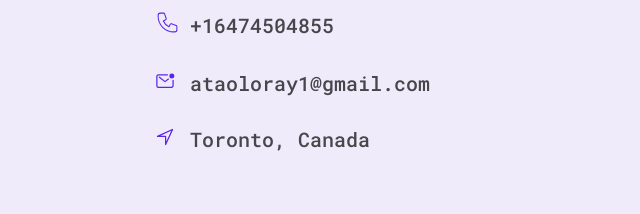
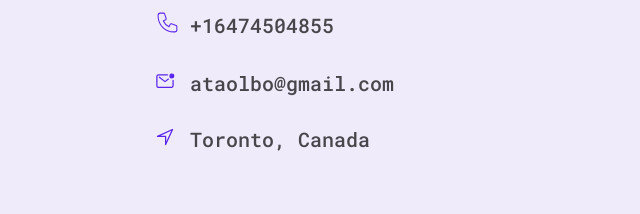
Before and after one commit to abothegod/ataolboray, a plain HTML site: page pages/contact.html in a window 1280 px wide. Shown: the part 475-689 px from the top of the page, 0-640 px from the left. Drawn offline with nearby package versions, Linux system fonts and the light colour scheme.

Commit message:
contact page update

```diff
--- a/pages/contact.html
+++ b/pages/contact.html
@@ -152,7 +152,7 @@
 											></ion-icon>
 										</span>
 										<span class="text"
-											>ataoloray1@gmail.com</span
+											>ataolbo@gmail.com</span
 										>
 									</a>
 								</li>
@@ -205,7 +205,7 @@
 					<div class="right">
 						<div class="form-wrapper">
 							<form
-								action="mailto:ataoloray1@gmail.com"
+								action="mailto:ataolbo@gmail.com"
 								method="post"
 								enctype="text/plain"
 							>
```
Also changed, not shown: public/pages/contact.html (+2 -2 lines).
